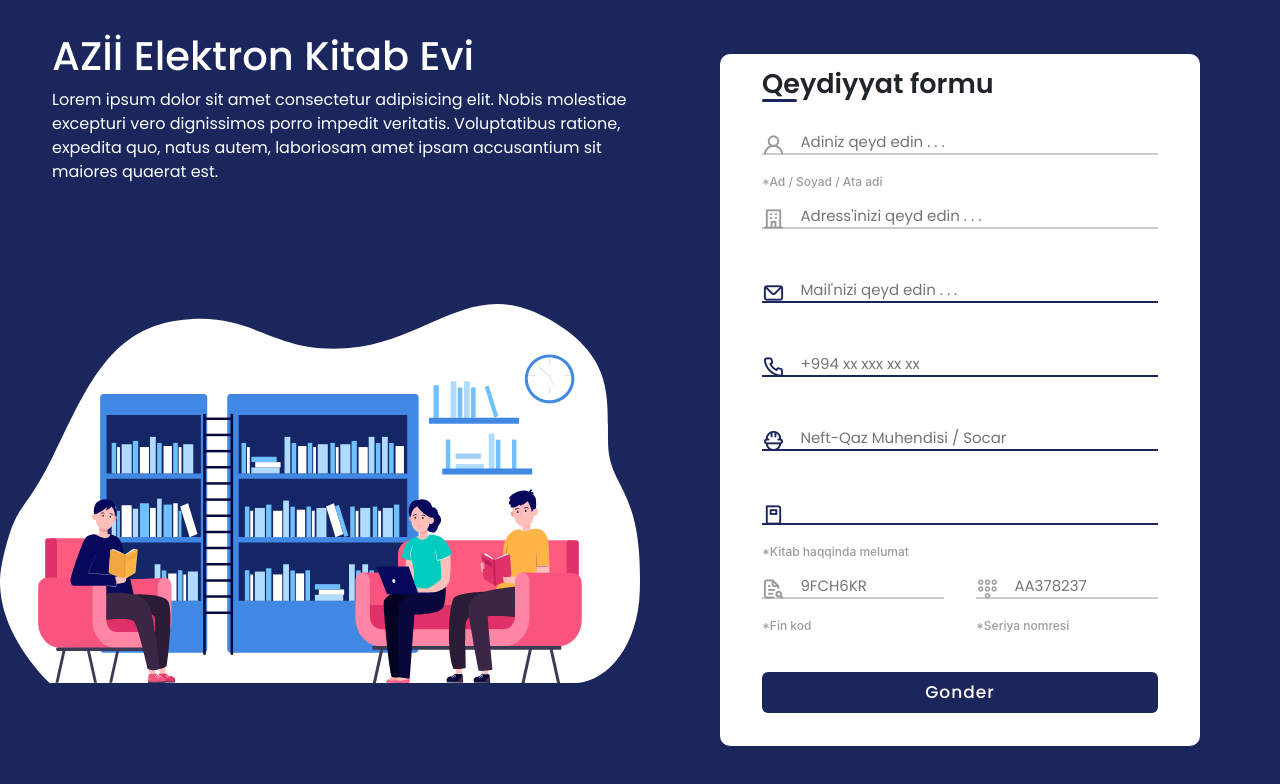
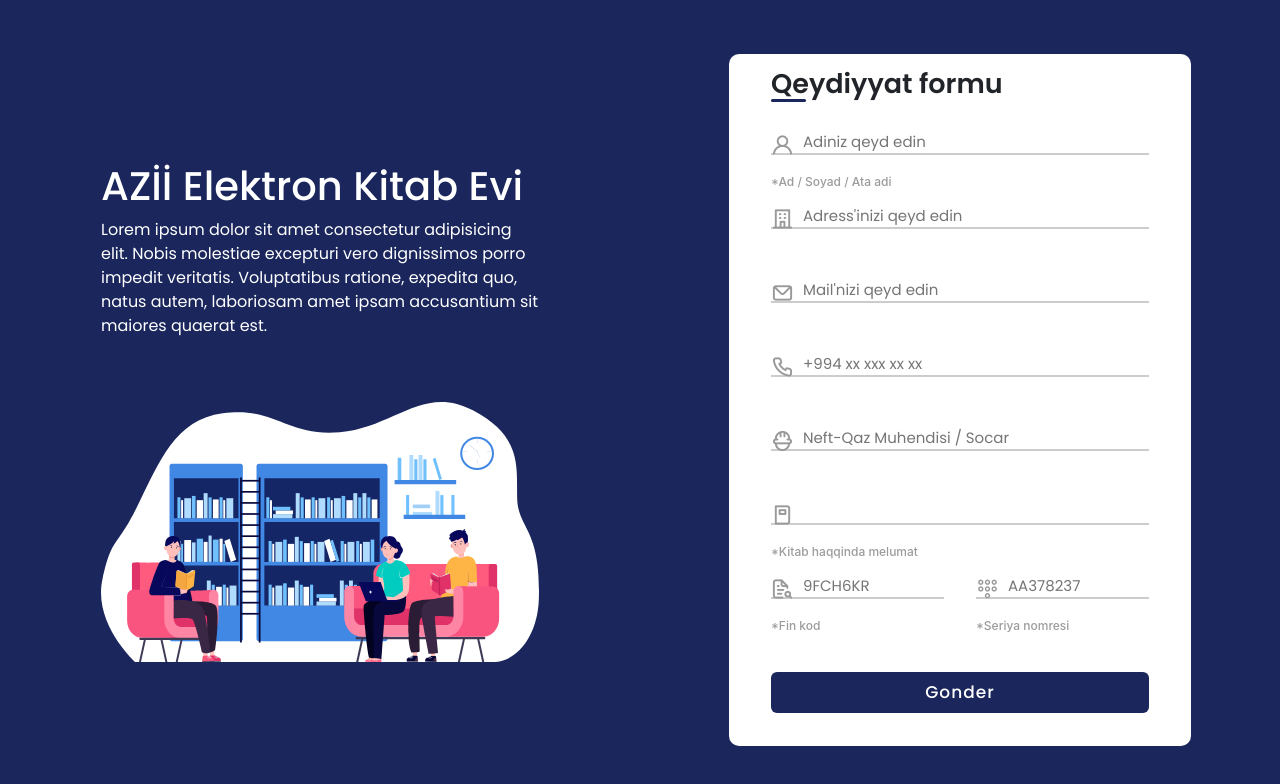
Before and after one commit to RaviHamidov/LibraryFormApp, a plain HTML site: page index.html in a window 1280 px wide. Drawn offline with nearby package versions, Linux system fonts and the light colour scheme.

Commit message:
GitHub Organize

```diff
--- a/assets/css/style.css
+++ b/assets/css/style.css
@@ -12,6 +12,7 @@ body {
     display: flex;
     align-items: center;
     justify-content: center;
+    box-sizing: border-box;
 }
 
 .panel {
@@ -23,21 +24,29 @@ body {
     justify-content: center;
 }
 
+.flex-center-center {
+    display: flex;
+    justify-content: center;
+    align-items: center;
+}
+
 .panel_title {
     color: #fff;
-    margin: 4vh auto auto 5vh;
+    padding: 3vh 0;
 }
 
 .panel_image {
     display: flex;
     justify-content: center;
     align-items: center;
-    margin-top: 15vh;
+    margin-top: 3vh;
 }
 
 .panel_image img {
     max-width: 50vw;
     max-height: 50vh;
+    width: 100%;
+    height: 100%;
 }
 
 .form-section {
@@ -118,7 +127,7 @@ body {
 .input-field input {
     position: absolute;
     width: 100%;
-    padding: 0 3vw;
+    padding: 0 2rem;
     border: none;
     outline: none;
     font-size: 15px;
@@ -132,7 +141,6 @@ body {
     content: "";
     bottom: 5px;
     left: 0;
-
     font-family: "Inter";
     font-style: normal;
     font-weight: 500;
@@ -224,3 +232,39 @@ body {
     margin-top: 30px;
     text-align: center;
 }
+
+/* ==================================
+    Responsivity for ( >= 1200px ) xl
+=================================== */
+@media only screen and (min-width: 1200px) {
+}
+
+/* ==================================
+    Responsivity for ( >= 992px ) lg
+=================================== */
+@media only screen and (min-width: 992px) {
+}
+
+/* ==================================
+    Responsivity for ( >= 768px ) md
+=================================== */
+@media only screen and (min-width: 768px) {
+}
+
+/* ==================================
+    Responsivity for ( >= 576px ) sm
+=================================== */
+@media only screen and (min-width: 576px) {
+}
+
+/* ==================================
+    Responsivity for ( < 576px ) none
+=================================== */
+@media only screen and (max-width: 576px) {
+    .form-section {
+        padding: 9rem 0;
+    }
+    .panel_title {
+        text-align: center;
+    }
+}
--- a/index.html
+++ b/index.html
@@ -25,9 +25,11 @@
         <title>Registration Form</title>
     </head>
     <body>
-        <div class="d-flex">
-            <section class="col-6 panel flex-center-center">
-                <div class="container">
+        <div class="row p-0 m-0">
+            <section
+                class="col-xl-6 col-lg-6 col-md-6 col-sm-12 panel flex-center-center"
+            >
+                <div class="col-9 container flex-center-center flex-column">
                     <div class="panel_title">
                         <h1>AZİİ Elektron Kitab Evi</h1>
                         <p>
@@ -43,7 +45,7 @@
                     </div>
                 </div>
             </section>
-            <section class="col-6 form-section">
+            <section class="col-xl-6 col-lg-6 col-md-6 col-sm-12 form-section">
                 <div class="col-9 container bg-white">
                     <div class="forms">
                         <div class="form login">
@@ -51,8 +53,9 @@
                             <form action="#" class="mt-4">
                                 <div class="input-field">
                                     <input
+                                        class="text-truncate"
                                         type="text"
-                                        placeholder="Adiniz qeyd edin . . ."
+                                        placeholder="Adiniz qeyd edin"
                                         required="Zehmet olmasa Ad, Soyad ve Ata adnizi qeyd edin"
                                     />
                                     <i class="uil uil-user icon"></i>
@@ -63,8 +66,9 @@
 
                                 <div class="input-field">
                                     <input
+                                        class="text-truncate"
                                         type="text"
-                                        placeholder="Adress'inizi qeyd edin . . ."
+                                        placeholder="Adress'inizi qeyd edin"
                                         required=""
                                         oninvalid="this.setCustomValidity('Zehmet olmasa Adress`inizi qeyd edin')"
                                     />
@@ -73,8 +77,10 @@
 
                                 <div class="input-field">
                                     <input
+                                        class="text-truncate"
                                         type="text"
-                                        placeholder="Mail'nizi qeyd edin . . ."
+                                        placeholder="Mail'nizi qeyd edin"
+                                        required=""
                                         oninvalid="this.setCustomValidity('Zehmet olmasa Mail`inizi qeyd edin')"
                                     />
                                     <i class="uil uil-envelope icon"></i>
@@ -82,8 +88,10 @@
 
                                 <div class="input-field">
                                     <input
+                                        class="text-truncate"
                                         type="text"
                                         placeholder="+994 xx xxx xx xx"
+                                        required=""
                                         oninvalid="this.setCustomValidity('Zehmet olmasa Telefon Nomrenizi qeyd edin')"
                                     />
                                     <i class="uil uil-phone icon"></i>
@@ -91,8 +99,10 @@
 
                                 <div class="input-field">
                                     <input
+                                        class="text-truncate"
                                         type="text"
                                         placeholder="Neft-Qaz Muhendisi / Socar"
+                                        required=""
                                         oninvalid="this.setCustomValidity('Zehmet olmasa Ixtisasinizi ve Islediyiniz qurumu qeyd edin')"
                                     />
                                     <i class="uil uil-constructor icon"></i>
@@ -100,8 +110,10 @@
 
                                 <div class="input-field">
                                     <input
+                                        class="text-truncate"
                                         type="text"
                                         placeholder=""
+                                        required=""
                                         oninvalid="this.setCustomValidity('Zehmet olmasa istediyiniz Kitab haqqinda aciqlama verin')"
                                     />
                                     <i class="uil uil-book icon"></i>
@@ -113,6 +125,7 @@
                                 <div class="d-flex">
                                     <div class="input-field mr-2">
                                         <input
+                                            class="text-truncate"
                                             type="text"
                                             placeholder="9FCH6KR"
                                             required
@@ -127,6 +140,7 @@
 
                                     <div class="input-field">
                                         <input
+                                            class="text-truncate"
                                             type="text"
                                             placeholder="AA378237"
                                             required
```
